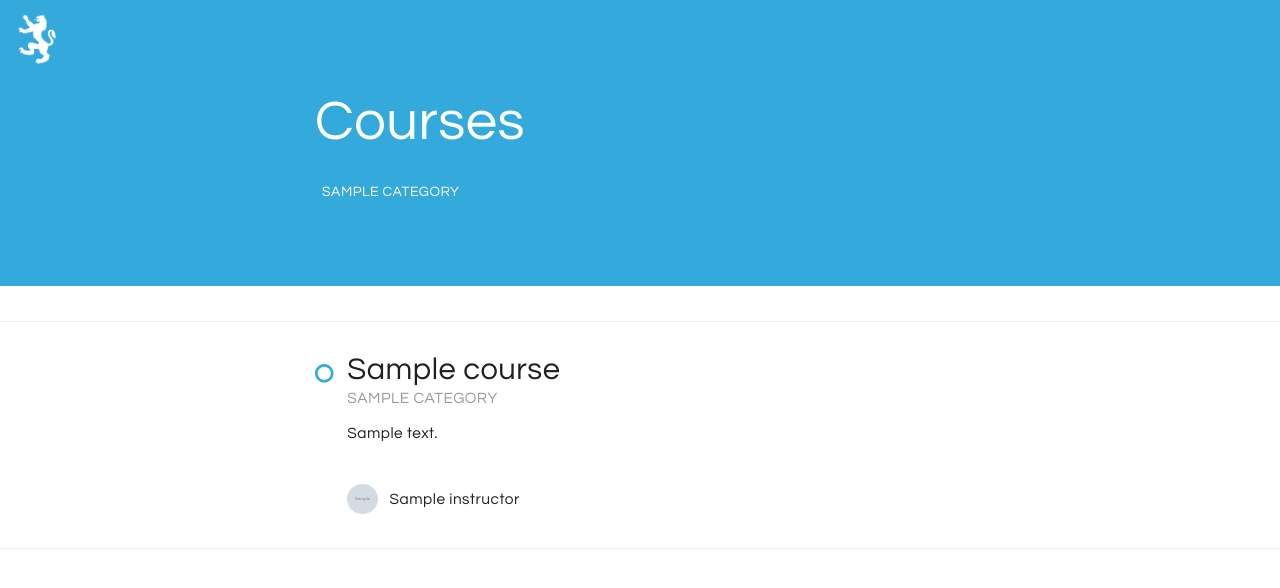
After one commit to reformedforum/reformedacademy, a Django app: template reformedacademy/templates/reformedacademy/courses.html in a window 1280 px wide. The commit adds this page. Shown: the top 588 px of the page. Run offline with Django 3.2, Linux system fonts and the light colour scheme; the template is opened without the code that fills it: most values are stand-ins (such as "Sample title", 1, 10 or a date in 2020); grey boxes marked "Sample" are stand-in pictures; some libraries are stand-ins or nearby versions; some web fonts are replaced.

Commit message:
Added courses page. Updated license information.

```diff
--- a/reformedacademy/static/css/main.css
+++ b/reformedacademy/static/css/main.css
@@ -198,6 +198,13 @@ ul.profile:before {
 
 .top-container .inner .description {
 
+}
+
+.top-container a {
+    color: #fff;
+    text-transform: uppercase;
+    margin-right: .5em;
+    margin-left: .5em;
 }
 
 .instructors {
--- /dev/null
+++ b/reformedacademy/templates/reformedacademy/courses.html
@@ -0,0 +1,42 @@
+{% extends 'reformedacademy/base.html' %}
+{% load staticfiles %}
+
+{% block content %}
+    <div class="top-container">
+        <div class="inner">
+            <h1>Courses</h1>
+            <div class="description">
+                {% for category in categories %}
+                    <a href="">{{ category }}</a>
+                    {% if not forloop.last %}
+                        |
+                    {% endif %}
+                {% endfor %}
+            </div>
+        </div>
+    </div>
+    <div class="outline">
+        {% for course in courses %}
+        <a href="{% url 'course' course.slug %}">
+            <div class="section home">
+                <div class="inner">
+                    <i class="fa fa-circle-o"></i>
+                    <h1>{{ course.name }}</h1>
+                    <h2>{{ course.category }}</h2>
+                    <div class="description">
+                        {{ course.description }}
+                    </div>
+                    <div class="instructors">
+                        {% for instructor in course.instructor_set.all %}
+                        <div class="instructor">
+                            <img src="{{ MEDIA_URL }}{{ instructor.profile_image }}" class="profile-image" alt="{{ instructor }} profile image">
+                            {{ instructor }}
+                        </div>
+                        {% endfor %}
+                    </div>
+                </div>
+            </div>
+        </a>
+        {% endfor %}
+    </div>
+{% endblock %}
--- a/reformedacademy/urls.py
+++ b/reformedacademy/urls.py
@@ -49,6 +49,7 @@ urlpatterns = patterns('',
     url(r'^logout/', 'reformedacademy.views.logout', name='logout'),
     url(r'^course/(?P<slug>[\w-]+)/$', 'reformedacademy.views.course', name='course'),
     url(r'^lesson/(?P<slug>[\w-]+)/$', 'reformedacademy.views.lesson', name='lesson'),
+    url(r'^courses/$', 'reformedacademy.views.courses', name='courses'),
     url(r'^support/', 'reformedacademy.views.support', name='support'),
 
     # Media system
```
Also changed, not shown: reformedacademy/views.py (+11 -2 lines), README.md, 1 other file.
